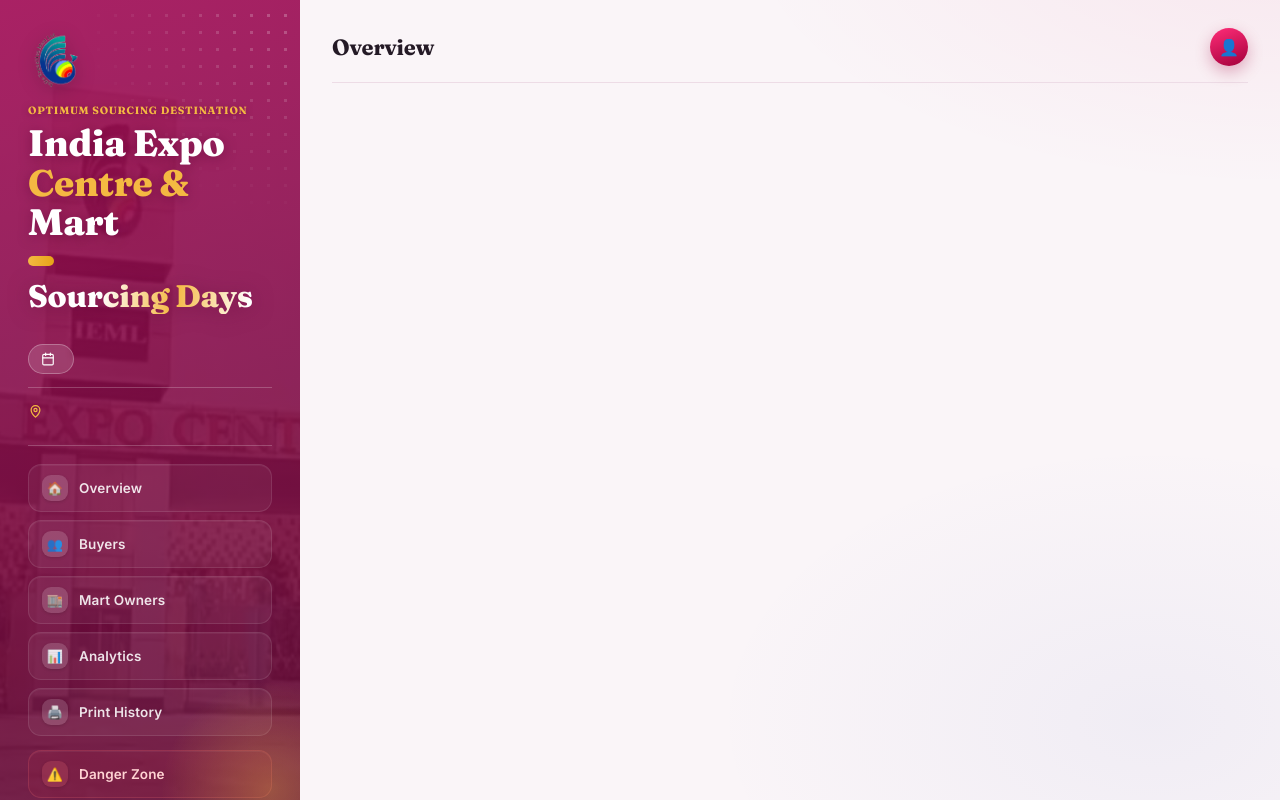
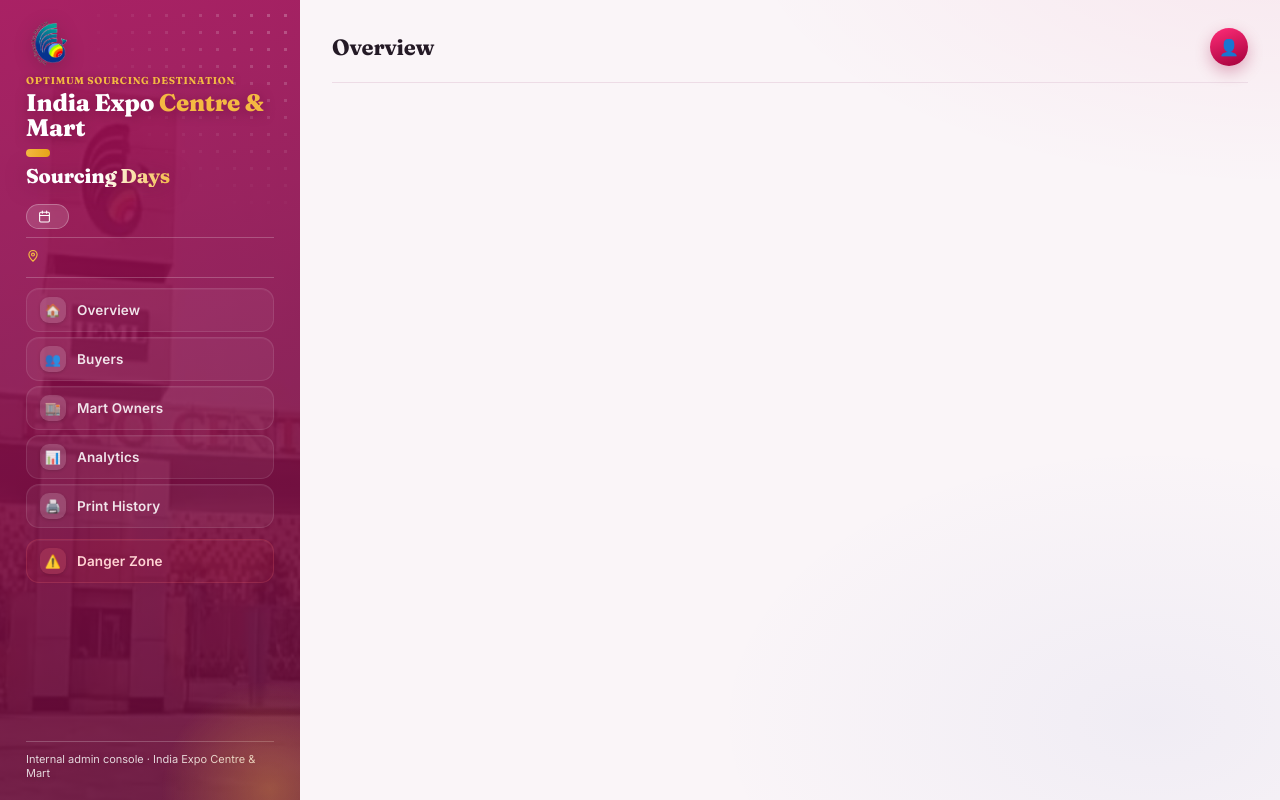
Before and after one commit to AnmolPandey9119/IEML-Mart-Days-Portal, a website: page public/dashboard.html in a window 1280 px wide. Drawn offline with Linux system fonts and the light colour scheme; no server answers.

Commit message:
Fixing the same

```diff
--- a/public/css/style.css
+++ b/public/css/style.css
@@ -207,18 +207,20 @@
 
    /* ---------- Section nav — vertical list inside the identity panel ---------- */
    nav.nav-list {
-     display: flex; flex-direction: column; gap: clamp(4px, 1vh, 8px);
-     margin-top: clamp(4px, 1vh, 8px); margin-bottom: clamp(8px, 2.2vh, 18px);
-     padding-top: clamp(8px, 2.2vh, 18px); border-top: 1px solid rgba(255,255,255,0.22);
+     display: flex; flex-direction: column; gap: 5px;
+     margin-top: 4px; margin-bottom: 10px;
+     padding-top: 10px; border-top: 1px solid rgba(255,255,255,0.22);
+     flex: 1 1 auto; min-height: 0; overflow-y: auto;
    }
    .nav-item {
      display: flex; align-items: center; gap: 11px;
-     padding: clamp(7px, 1.3vh, 10px) 13px; border-radius: 13px; font-size: 13.5px; font-weight: 600;
+     padding: 8px 13px; border-radius: 13px; font-size: 13.5px; font-weight: 600;
      letter-spacing: 0.01em;
      color: rgba(255,255,255,0.88); text-decoration: none;
      border: 1px solid rgba(255,255,255,0.10);
      background: rgba(255,255,255,0.05);
      cursor: pointer; text-align: left; width: 100%;
+     flex-shrink: 0;
      position: relative;
      box-shadow: 0 1px 0 rgba(255,255,255,0.05) inset;
      transition: background 0.15s, border-color 0.15s, transform 0.15s, box-shadow 0.15s;
@@ -300,7 +302,7 @@
        url("/assets/expo-mart-gate.png");
      background-size: cover;
      background-position: center 35%;
-     padding: clamp(18px, 4vh, 34px) 28px;
+     padding: 20px 26px;
      display: flex; flex-direction: column;
      height: 100%; overflow-y: auto;
    }
@@ -320,60 +322,68 @@
    }
    .identity-inner { position: relative; display: flex; flex-direction: column; flex: 1; min-height: 0; }
    .identity-logo {
-     width: clamp(44px, 7vh, 78px); height: clamp(44px, 7vh, 78px); object-fit: contain; margin-bottom: clamp(8px, 2vh, 18px);
+     width: 46px; height: 46px; object-fit: contain; margin-bottom: 8px;
      filter: drop-shadow(0 4px 10px rgba(0,0,0,0.2));
+     flex-shrink: 0;
    }
    .identity-eyebrow {
-     margin: 0 0 clamp(3px, 0.8vh, 6px); font-family: var(--font-display); font-weight: 700;
-     font-size: 10.5px; letter-spacing: 0.07em; text-transform: uppercase;
+     flex-shrink: 0;
+     margin: 0 0 3px; font-family: var(--font-display); font-weight: 700;
+     font-size: 10px; letter-spacing: 0.07em; text-transform: uppercase;
      white-space: nowrap;
      color: var(--gold-soft); text-shadow: 0 1px 6px rgba(98, 10, 56, 0.5);
    }
    .identity-kicker {
-     margin: 0 0 clamp(6px, 1.8vh, 14px); font-family: var(--font-display); font-weight: 800;
-     font-size: clamp(24px, 4.6vh, 38px); line-height: 1.08; letter-spacing: -0.01em;
+     flex-shrink: 0;
+     margin: 0 0 8px; font-family: var(--font-display); font-weight: 800;
+     font-size: 24px; line-height: 1.06; letter-spacing: -0.01em;
      color: #fff;
      text-shadow: 0 2px 12px rgba(98, 10, 56, 0.5);
    }
    .identity-kicker-accent { color: var(--gold-soft); }
    .identity-badge {
-     display: inline-block; width: fit-content; margin-bottom: clamp(6px, 1.5vh, 12px);
-     padding: 5px 13px; border-radius: 999px;
+     flex-shrink: 0;
+     display: inline-block; width: fit-content; margin-bottom: 7px;
+     padding: 4px 12px; border-radius: 999px;
      background: linear-gradient(90deg, var(--gold-soft) 0%, var(--gold) 100%);
-     color: #5a3600; font-family: var(--font-display); font-size: 11.5px; font-weight: 800;
+     color: #5a3600; font-family: var(--font-display); font-size: 11px; font-weight: 800;
      letter-spacing: 0.02em;
    }
    .identity-subheading {
-     margin: 0 0 clamp(6px, 1.5vh, 12px); font-family: var(--font-display); font-weight: 800;
-     font-size: clamp(20px, 3.9vh, 32px); line-height: 1.15; letter-spacing: -0.01em;
+     flex-shrink: 0;
+     margin: 0 0 7px; font-family: var(--font-display); font-weight: 800;
+     font-size: 20px; line-height: 1.15; letter-spacing: -0.01em;
      background: linear-gradient(100deg, #fff 30%, var(--gold-soft) 60%, #fff 90%);
      -webkit-background-clip: text; background-clip: text; -webkit-text-fill-color: transparent; color: #fff;
      filter: drop-shadow(0 2px 10px rgba(98, 10, 56, 0.5));
    }
    .identity-tagline {
-     margin: 0 0 clamp(8px, 2.2vh, 18px); font-size: 13px; line-height: 1.55; max-width: 32ch;
+     flex-shrink: 0;
+     margin: 0 0 10px; font-size: 12.5px; line-height: 1.5; max-width: 32ch;
      color: rgba(255,255,255,0.9); text-shadow: 0 1px 6px rgba(98, 10, 56, 0.4);
    }
-   .identity-chips { display: flex; flex-wrap: wrap; gap: 8px; margin-bottom: clamp(6px, 1.7vh, 14px); }
+   .identity-chips { flex-shrink: 0; display: flex; flex-wrap: wrap; gap: 8px; margin-bottom: 8px; }
    .chip {
      display: inline-flex; align-items: center; gap: 6px;
-     font-weight: 600; font-size: 12.5px; padding: 7px 12px; border-radius: 999px;
+     font-weight: 600; font-size: 12px; padding: 5px 11px; border-radius: 999px;
    }
-   .chip svg { width: 14px; height: 14px; flex-shrink: 0; }
+   .chip svg { width: 13px; height: 13px; flex-shrink: 0; }
    .chip-fill {
      background: rgba(255,255,255,0.14); border: 1px solid rgba(255,255,255,0.28); color: #fff;
      -webkit-backdrop-filter: blur(3px); backdrop-filter: blur(3px);
    }
    .identity-venue {
-     display: flex; align-items: flex-start; gap: 8px; margin: 0 0 clamp(8px, 2.2vh, 18px);
-     padding-top: clamp(8px, 1.9vh, 16px); border-top: 1px solid rgba(255,255,255,0.22);
-     font-size: 12.5px; line-height: 1.5; color: rgba(255,255,255,0.92);
+     flex-shrink: 0;
+     display: flex; align-items: flex-start; gap: 8px; margin: 0 0 10px;
+     padding-top: 10px; border-top: 1px solid rgba(255,255,255,0.22);
+     font-size: 12px; line-height: 1.4; color: rgba(255,255,255,0.92);
      text-shadow: 0 1px 6px rgba(98, 10, 56, 0.4);
    }
-   .identity-venue svg { width: 15px; height: 15px; flex-shrink: 0; margin-top: 1px; color: var(--gold-soft); }
+   .identity-venue svg { width: 14px; height: 14px; flex-shrink: 0; margin-top: 1px; color: var(--gold-soft); }
    .identity-footer {
-     margin: auto 0 0; padding-top: clamp(8px, 1.7vh, 14px); border-top: 1px solid rgba(255,255,255,0.22);
-     font-size: 11.5px; color: rgba(255,255,255,0.82);
+     margin: auto 0 0; padding-top: 10px; border-top: 1px solid rgba(255,255,255,0.22);
+     flex-shrink: 0;
+     font-size: 11px; color: rgba(255,255,255,0.82);
      text-shadow: 0 1px 6px rgba(98, 10, 56, 0.4);
    }
 
```
